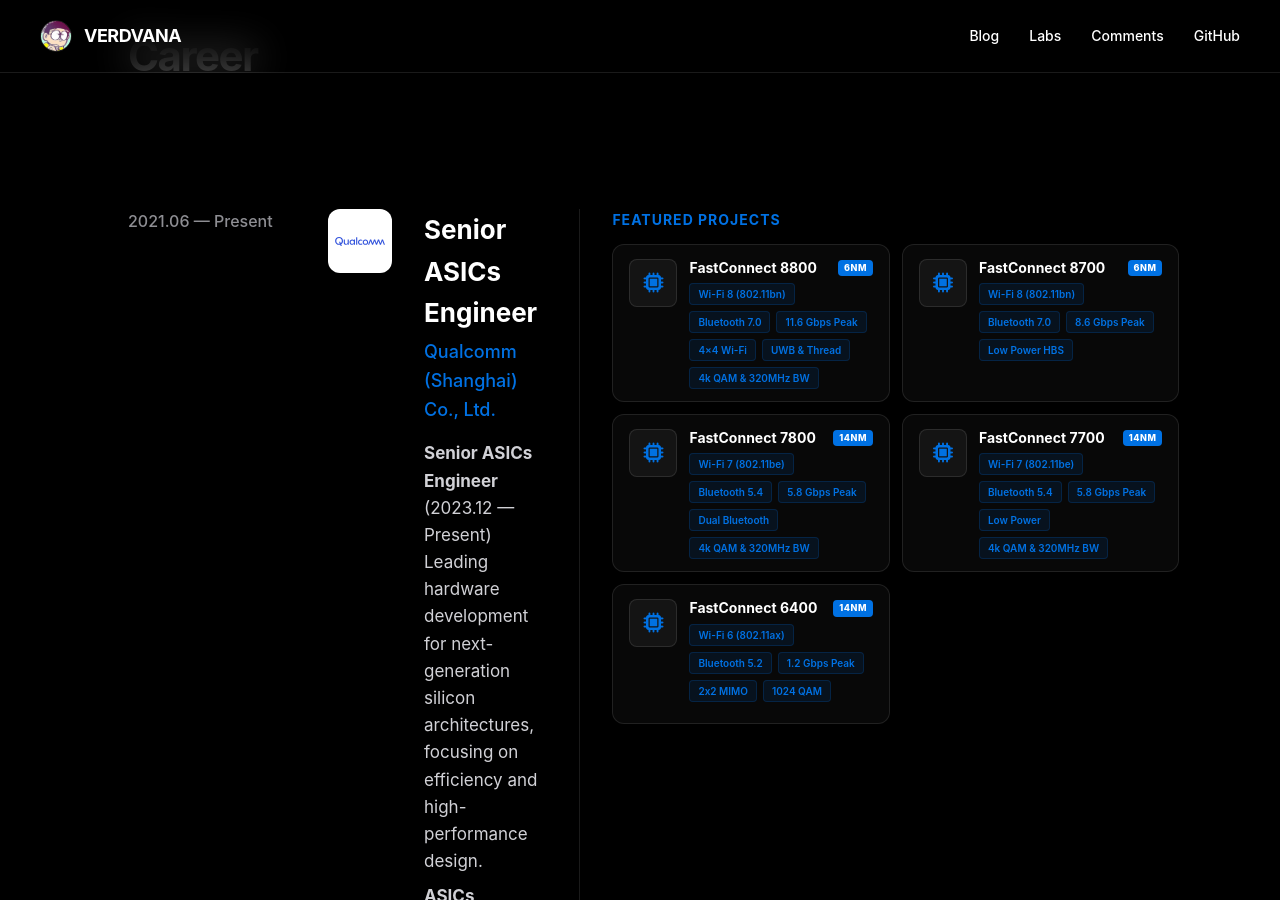
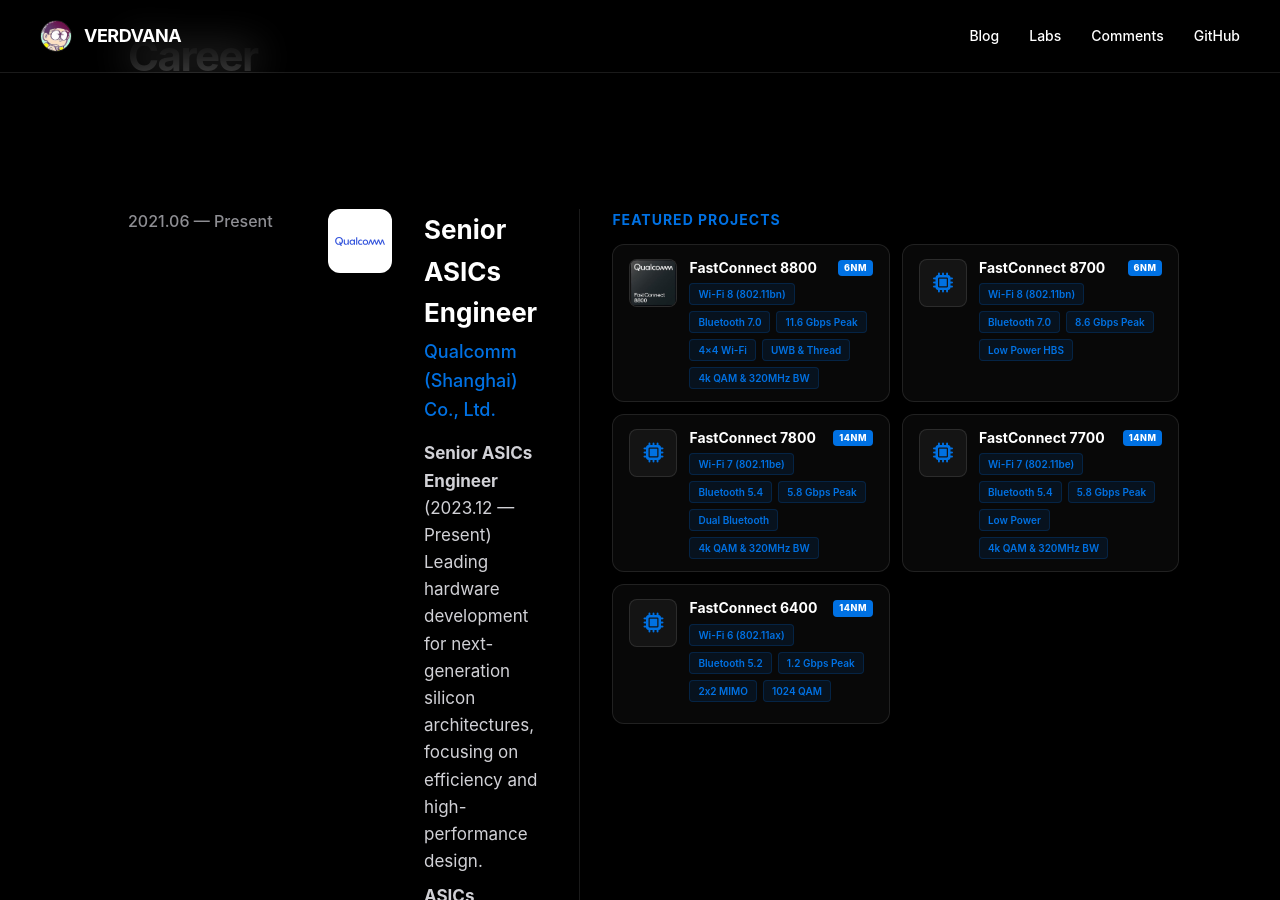
Before and after one commit to Verdvana/Verdvana.github.io, a Jekyll site: the page built from index.html, in a window 1280 px wide and 900 px high, scrolled down 908 px. Built offline with Jekyll 4.4.1, drawn with Linux system fonts in a browser that asks for light colours.

Commit message:
add fc8800 logo

```diff
--- a/index.html
+++ b/index.html
@@ -549,8 +549,8 @@
                         <h5>Featured Projects</h5>
                         <div class="project-item">
                             <div class="project-logo">
-                                <!-- <img src="/static/img/fc8800.png" alt="FC8800"> -->
-                                <i class="fa-solid fa-microchip" style="color: var(--accent-color); font-size: 20px;"></i>
+                                <img src="/static/img/fc8800.jpg" alt="FC8800">
+                                <!-- <i class="fa-solid fa-microchip" style="color: var(--accent-color); font-size: 20px;"></i> -->
                             </div>
                             <div class="project-content">
                                 <h6>FastConnect 8800 <span class="process-node">6nm</span></h6>
```
Also changed, not shown: static/img/fc8800.jpg (added).
